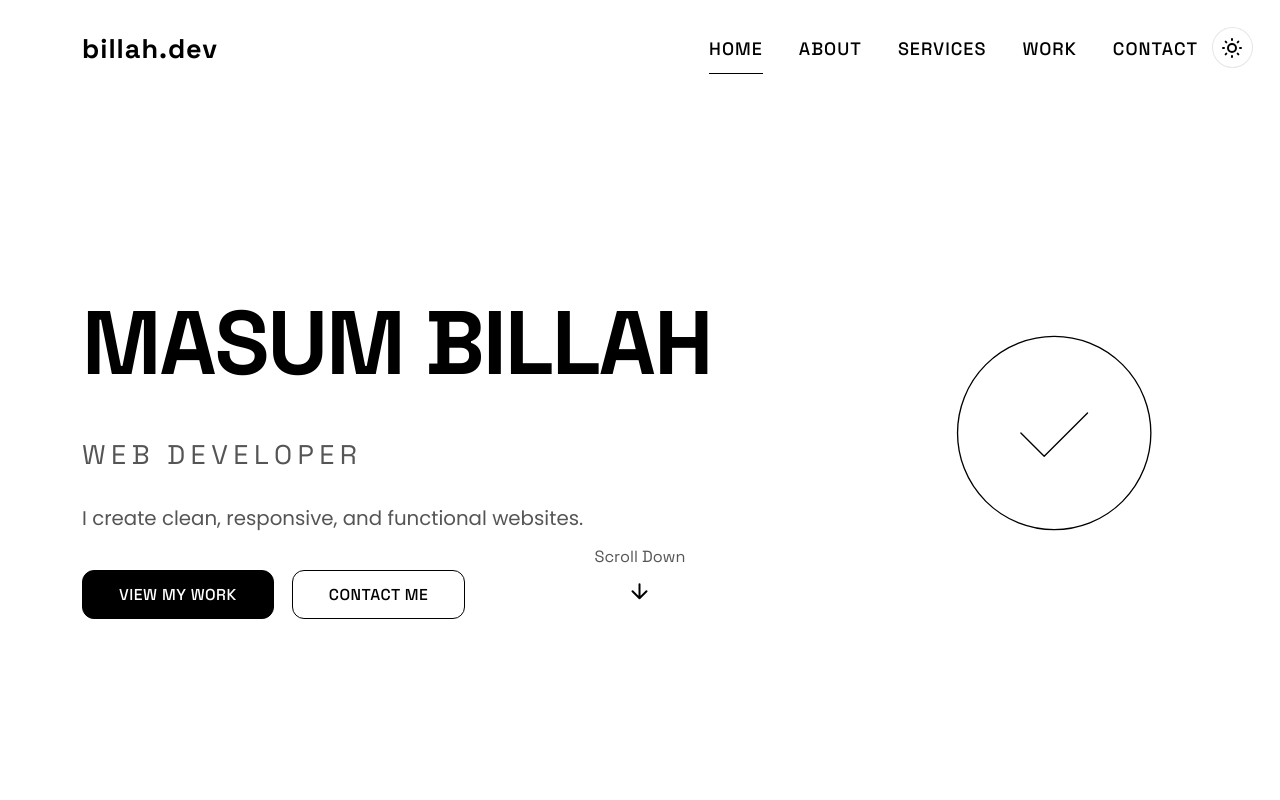
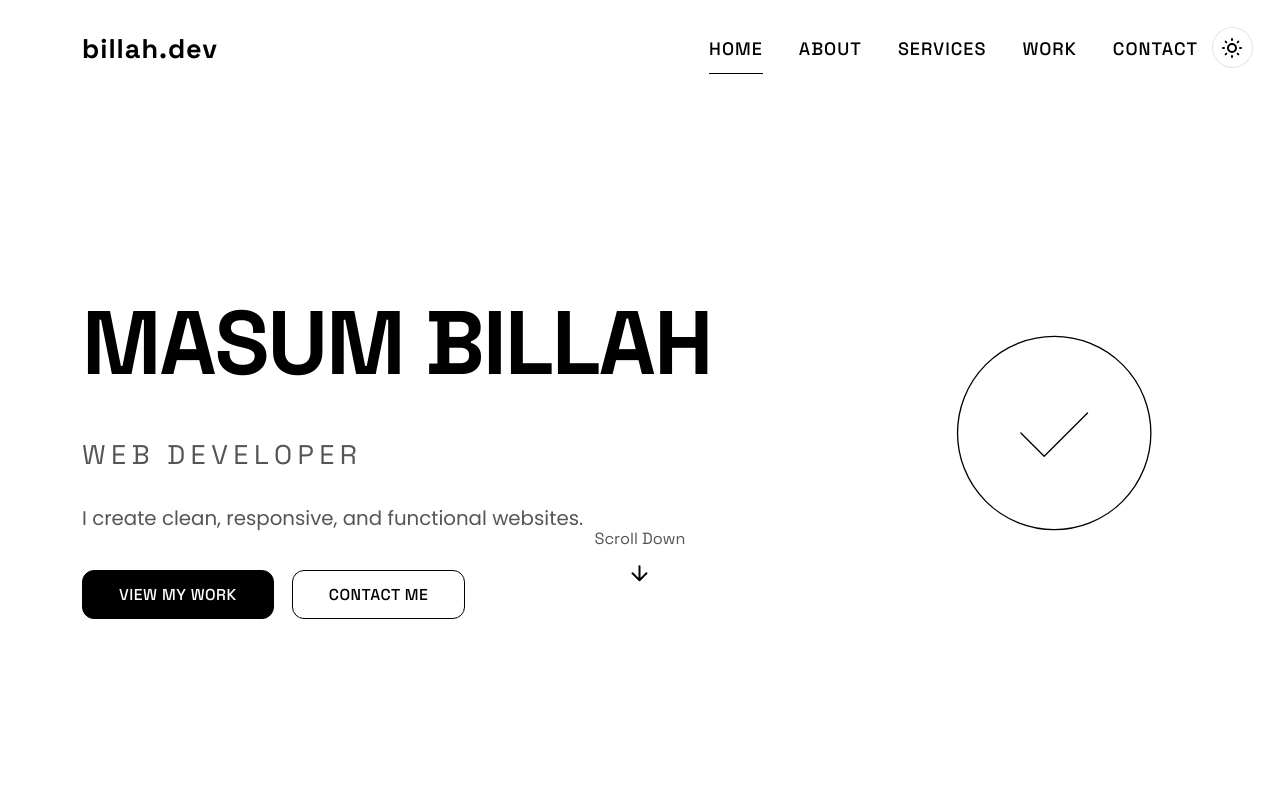
Before and after one commit to billahdotdev/billah, a React (Vite) app: page / in a window 1280 px wide. Shown: the top 800 px of the page. Built offline with nearby package versions, Linux system fonts and the light colour scheme.

Commit message:
work on scroll down overlaping

```diff
--- a/src/sections/Hero.css
+++ b/src/sections/Hero.css
@@ -86,7 +86,7 @@
 
 .scroll-indicator {
   position: absolute;
-  bottom: .5rem;
+  bottom: 1.5rem;
   left: 50%;
   transform: translateX(-50%);
   display: flex;
```
